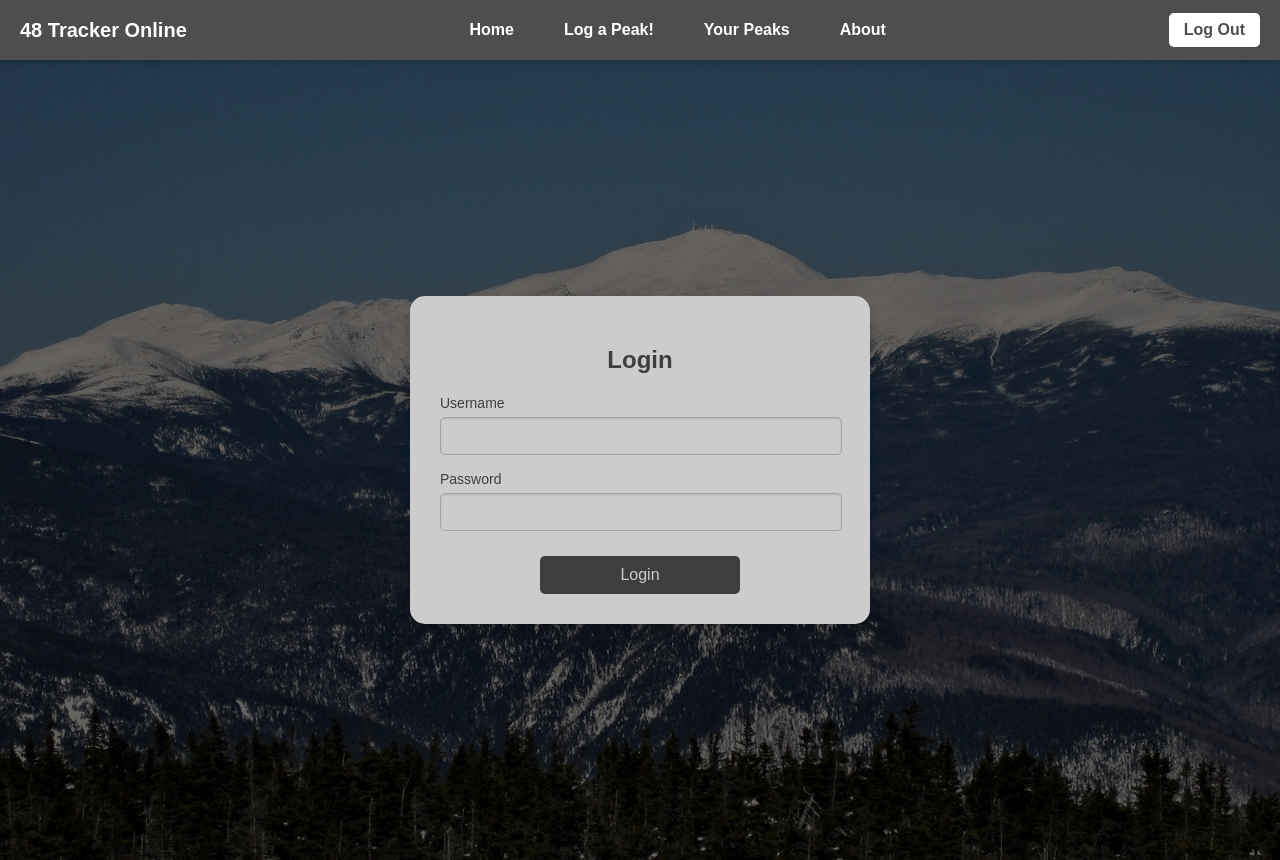
After one commit to nmarinaccio/48Peaks, a Flask app: template templates/login.html in a window 1280 px wide. The commit adds this page. Run offline with Flask 3, Linux system fonts and the light colour scheme; the template is opened without the code that fills it, so the values that code supplies are empty.

Commit message:
Adding more files

```diff
--- a/app.py
+++ b/app.py
@@ -2,21 +2,14 @@ import os
 
 from flask import Flask, flash, redirect, render_template, request, session
 from flask_session import Session
-from werkzeug.security import check_password_hash, generate_password_hash
-
-from helpers import apology, login_required, lookup, usd
 
 # Configure application
 app = Flask(__name__)
-
-# Custom filter
-app.jinja_env.filters["usd"] = usd
 
 # Configure session to use filesystem (instead of signed cookies)
 app.config["SESSION_PERMANENT"] = False
 app.config["SESSION_TYPE"] = "filesystem"
 Session(app)
-
 
 @app.after_request
 def after_request(response):
@@ -25,3 +18,19 @@ def after_request(response):
     response.headers["Expires"] = 0
     response.headers["Pragma"] = "no-cache"
     return response
+
+@app.route('/')
+def home():
+    return render_template("home.html")
+
+
+@app.route('/login', methods=["GET", "POST"])
+def login():
+
+    session.clear()
+
+    if request.method == "GET":
+        return render_template("login.html")
+
+if __name__ == "__main__":
+    app.run(debug=True)
--- a/static/styles.css
+++ b/static/styles.css
@@ -339,3 +339,96 @@ body {
     background-color: #6e6e6e;
     transform: scale(1.05);
 }
+
+
+/* Background for login and registration pages */
+.auth-page {
+    height: 100vh;
+    display: flex;
+    justify-content: center;
+    align-items: center;
+    background-image: url("../static/images/winter_washington.jpeg");
+    background-size: cover;
+    background-position: center;
+    background-repeat: no-repeat;
+    filter: brightness(0.8); /* Fades out the image */
+    position: relative;
+}
+
+/* Semi-transparent overlay to dim the background image */
+.auth-page::before {
+    content: "";
+    position: absolute;
+    top: 0;
+    left: 0;
+    width: 100%;
+    height: 100%;
+    background-color: rgba(0, 0, 0, 0.5); /* Adjust opacity for fade */
+    z-index: 1;
+}
+
+/* Centered container for the form */
+.auth-container {
+    position: relative;
+    z-index: 2; /* Above the overlay */
+    background-color: #ffffff;
+    padding: 30px;
+    border-radius: 15px;
+    box-shadow: 0px 4px 8px rgba(0, 0, 0, 0.2);
+    width: 100%;
+    max-width: 400px;
+    text-align: center;
+}
+
+/* Form Title */
+.auth-container h2 {
+    margin-bottom: 20px;
+    font-size: 24px;
+    color: #4E4E4E;
+}
+
+/* Form Fields */
+.auth-form .form-group {
+    margin-bottom: 15px;
+    text-align: left;
+}
+
+.auth-form label {
+    font-size: 14px;
+    color: #4E4E4E;
+}
+
+.auth-form input {
+    width: 95%;
+    padding: 10px;
+    border-radius: 5px;
+    border: 1px solid #cccccc;
+    font-size: 14px;
+    outline: none;
+    margin-top: 5px;
+    box-shadow: inset 0 1px 2px rgba(0, 0, 0, 0.1);
+}
+
+/* Button Styling */
+.auth-button {
+    width: 50%;
+    padding: 10px;
+    border-radius: 5px;
+    border: none;
+    background-color: #4E4E4E;
+    color: #ffffff;
+    font-size: 16px;
+    cursor: pointer;
+    transition: background-color 0.3s ease, transform 0.2s ease;
+    margin-top: 10px;
+}
+
+.auth-button:hover {
+    background-color: #6e6e6e;
+    transform: scale(1.05);
+}
+
+/* Consistent Design for Registration Page */
+.auth-container.registration h2 {
+    color: #4E4E4E;
+}
--- a/templates/layout.html
+++ b/templates/layout.html
@@ -10,10 +10,10 @@
         <div class="navigation-bar">
             <div class="logo">48 Tracker Online</div>
             <div class="nav-links">
-                <a href="{{ url_for('home') }}">Home</a>
-                <a href="{{ url_for('log_peak') }}">Log a Peak!</a>
-                <a href="{{ url_for('your_peaks') }}">Your Peaks</a>
-                <a href="{{ url_for('about') }}">About</a>
+                <a href="#">Home</a>
+                <a href="#">Log a Peak!</a>
+                <a href="#">Your Peaks</a>
+                <a href="#">About</a>
             </div>
             <button class="cta-button">Log Out</button>
         </div>
--- /dev/null
+++ b/templates/login.html
@@ -0,0 +1,22 @@
+{% extends "layout.html" %}
+
+{% block title %}Login{% endblock %}
+
+{% block content %}
+<div class="auth-page">
+    <div class="auth-container">
+        <h2>Login</h2>
+        <form action="{{ url_for('login') }}" method="POST" class="auth-form">
+            <div class="form-group">
+                <label for="username">Username</label>
+                <input type="text" id="username" name="username" required>
+            </div>
+            <div class="form-group">
+                <label for="password">Password</label>
+                <input type="password" id="password" name="password" required>
+            </div>
+            <button type="submit" class="auth-button">Login</button>
+        </form>
+    </div>
+</div>
+{% endblock %}
```
Also changed, not shown: templates/home.html (added, +8 -0 lines), static/images/winter_washington.jpeg (added), 1 other file.
